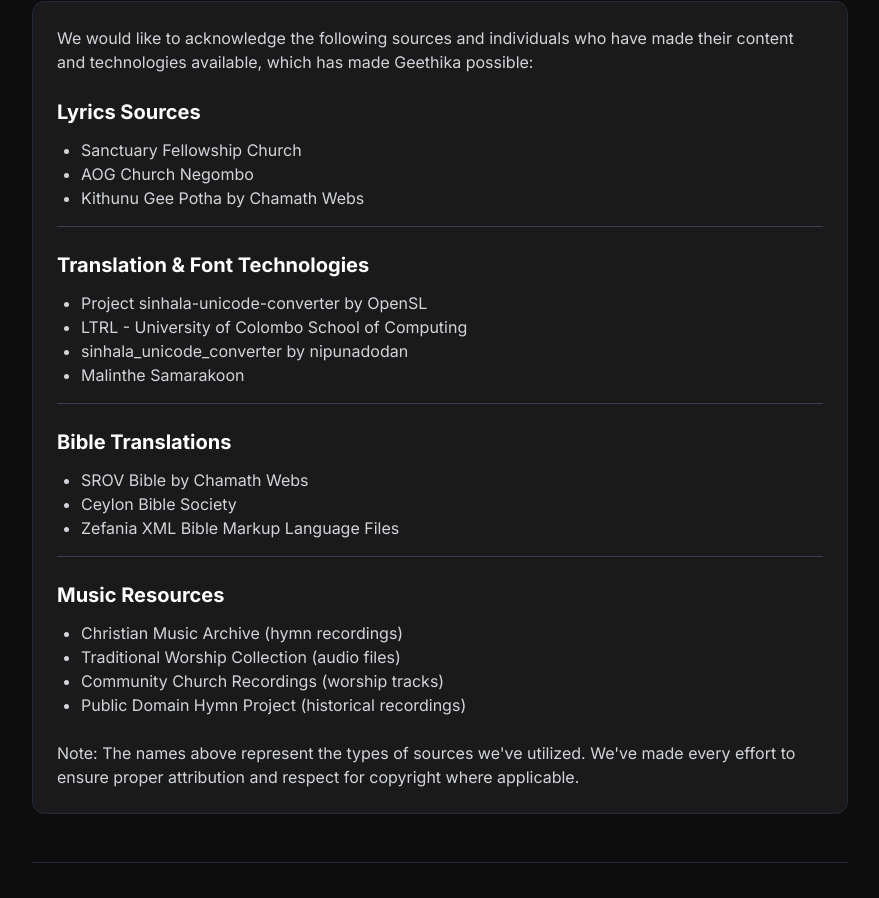
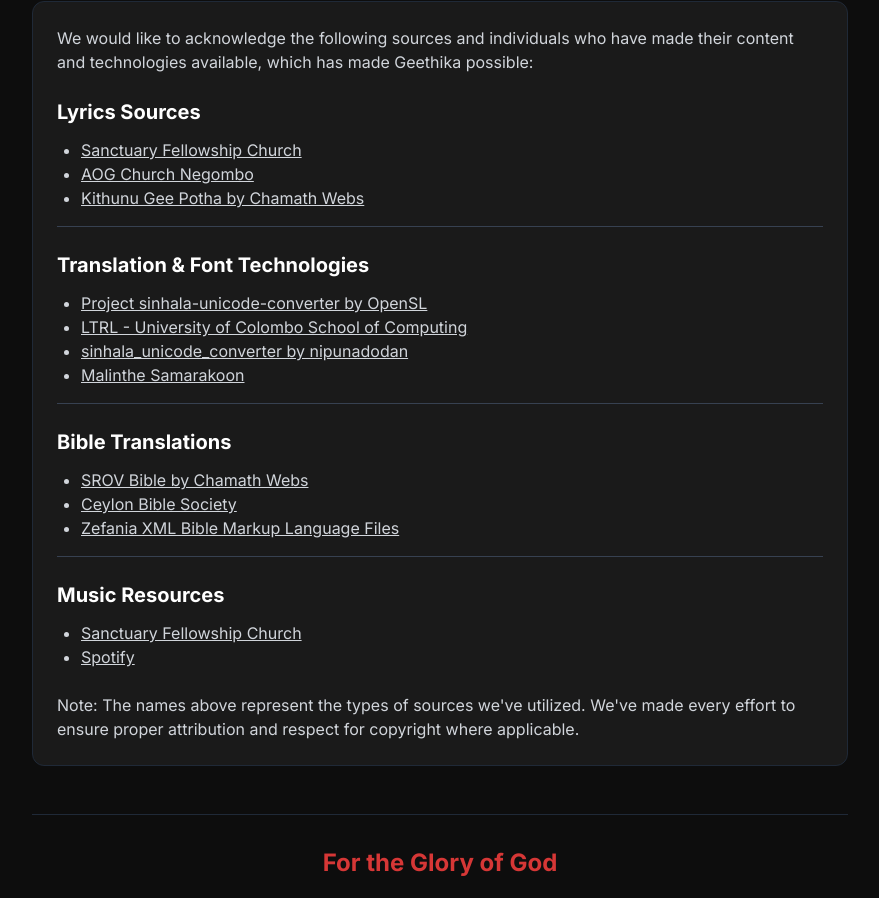
Before and after one commit to zionashirwada/Geethika, a Next.js app: page /about in a window 1280 px wide. Shown: the part 1273-2171 px from the top of the page, without its empty margins (320-1199 px from the left). Built offline with nearby package versions, Linux system fonts and the light colour scheme.

Commit message:
Update page.tsx

```diff
--- a/app/about/page.tsx
+++ b/app/about/page.tsx
@@ -101,7 +101,7 @@ export default function AboutPage() {
                 {/* Lyrics Sources */}
                 <div className="border-b border-gray-700 pb-4">
                   <h3 className="font-bold text-xl mb-3">Lyrics Sources</h3>
-                  <ul className="list-disc pl-6 text-gray-300">
+                  <ul className="list-disc pl-6 text-gray-300 underline">
                     <li><Link href="https://sanctuaryfellowshipsl.org/">Sanctuary Fellowship Church</Link></li>
                     <li><Link href="https://www.youtube.com/@aogchurchnegombo">AOG Church Negombo</Link></li>
                     <li><Link href="http://chamathwebs.com/kgp/index.asp">Kithunu Gee Potha by Chamath Webs</Link></li>
@@ -111,7 +111,7 @@ export default function AboutPage() {
                 {/* Translation Technology */}
                 <div className="border-b border-gray-700 pb-4">
                   <h3 className="font-bold text-xl mb-3">Translation & Font Technologies</h3>
-                  <ul className="list-disc pl-6 text-gray-300">
+                  <ul className="list-disc pl-6 text-gray-300 underline">
                    <li><Link href="https://github.com/Open-SL/sinhala-unicode-converter/tree/master">Project sinhala-unicode-converter by OpenSL</Link></li>
                    <li>
                     <Link href="https://ucsc.cmb.ac.lk//ltrl/services/feconverter/">LTRL - University of Colombo School of Computing</Link>
@@ -128,7 +128,7 @@ export default function AboutPage() {
                 {/* Bible Sources */}
                 <div className="border-b border-gray-700 pb-4">
                   <h3 className="font-bold text-xl mb-3">Bible Translations</h3>
-                  <ul className="list-disc pl-6 text-gray-300">
+                  <ul className="list-disc pl-6 text-gray-300 underline">
                   <li><Link href="http://www.chamathwebs.com/bible_shb_rov/index.html">SROV Bible by Chamath Webs</Link></li>
                   <li><Link href="https://shop.ceylonbiblesociety.org/">Ceylon Bible Society</Link></li>
 
@@ -140,17 +140,15 @@ export default function AboutPage() {
                 {/* Music Sources */}
                 <div>
                   <h3 className="font-bold text-xl mb-3">Music Resources</h3>
-                  <ul className="list-disc pl-6 text-gray-300">
-                    <li>Christian Music Archive (hymn recordings)</li>
-                    <li>Traditional Worship Collection (audio files)</li>
-                    <li>Community Church Recordings (worship tracks)</li>
-                    <li>Public Domain Hymn Project (historical recordings)</li>
+                  <ul className="list-disc pl-6 text-gray-300 underline">
+                    <li><Link href="https://www.youtube.com/@sanctuaryfellowshipsl">Sanctuary Fellowship Church</Link></li>
+                    <li><Link href="https://www.spotify.com">Spotify</Link></li>
                   </ul>
                 </div>
               </div>
 
               <p className="text-gray-300 mt-6">
-                Note: The names above represent the types of sources we've utilized. We've made every effort to ensure
+                Note: The names above represent the types of sources we&apos;ve utilized. We've made every effort to ensure
                 proper attribution and respect for copyright where applicable.
               </p>
             </div>
```
